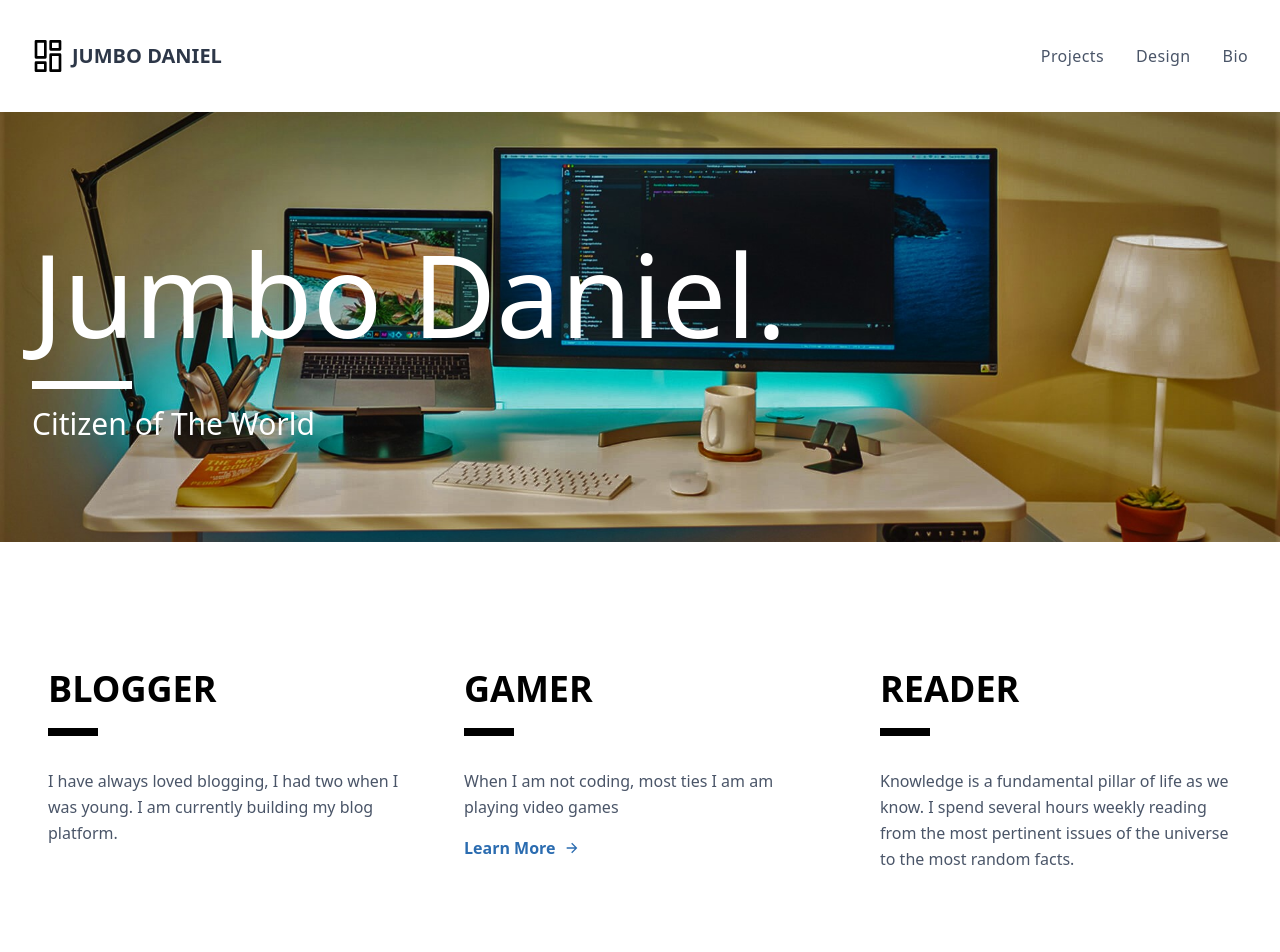
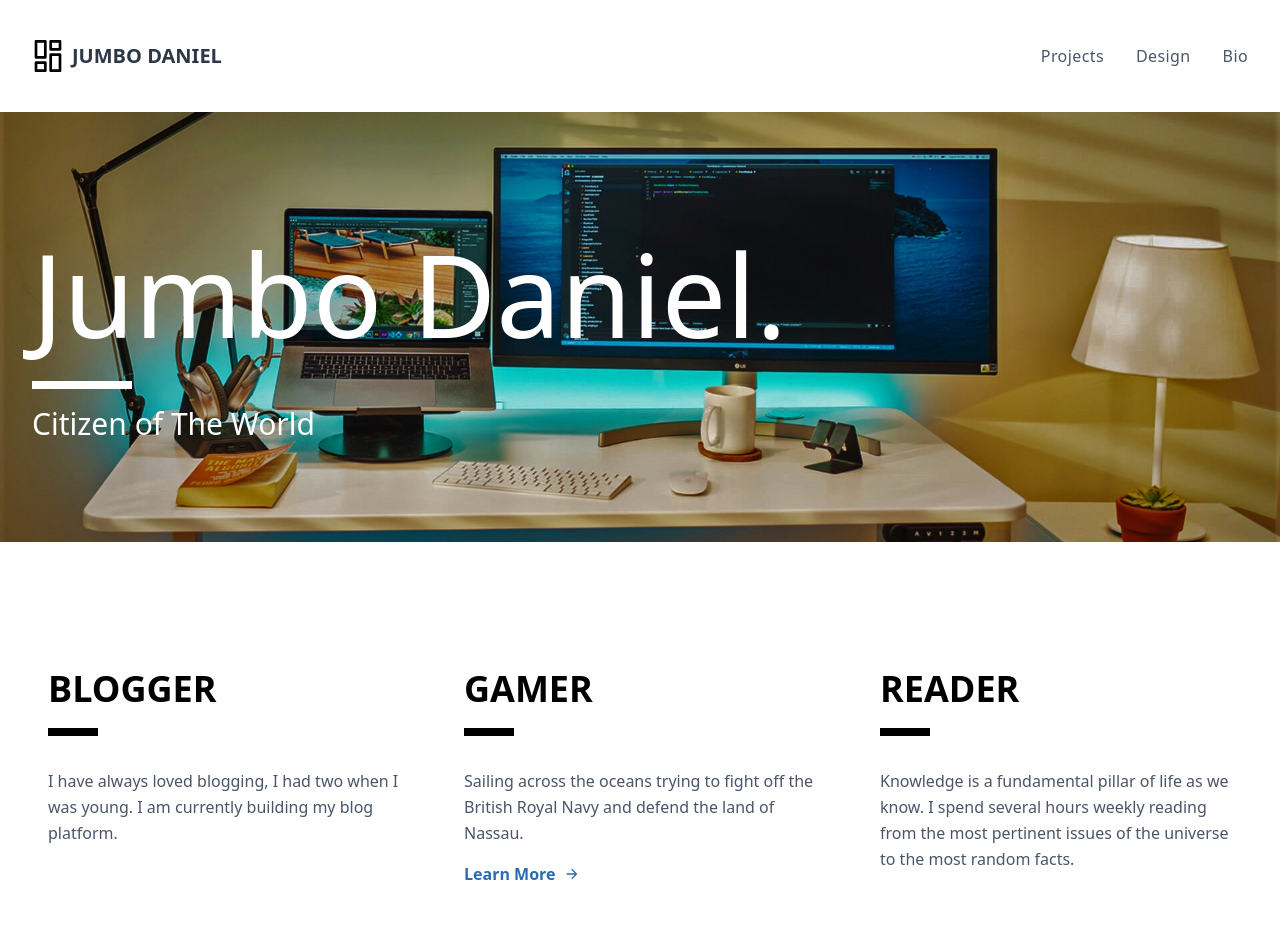
Before and after one commit to JumboDaniel/Portfolio, a React (Create React App) app: page / in a window 1280 px wide. Shown: the top 952 px of the page. Built offline with nearby package versions, Linux system fonts and the light colour scheme; a web font is replaced by a local one.

Commit message:
Updated the gamers pages

```diff
--- a/src/components/Gamer/gamer.js
+++ b/src/components/Gamer/gamer.js
@@ -18,7 +18,7 @@ const Gamer = () => {
               </h2>
               <p className="text-base text-gray-700 md:text-lg">
               FIFA fan boy turned PES entusiasst. I try to make time to play video games because they help me clear my head after a hectic day. When I finish up my blog I will post reviews of the games I play.
-              <br/> I am currently playing all Assassin creed Black Flag(I decided to play open world game after a friend recommended them).
+              <br/> Recently I decided to replay all the editions of the Assassin's Creed franchise (pre-2015), so no Origins or Oddessy.
               </p>
             </div>
             <div>
--- a/src/components/body.js
+++ b/src/components/body.js
@@ -37,7 +37,7 @@ const Body = () => {
                     <h2 className="mb-3 text-lg uppercase font-bold text-black lg:text-4xl title-font">Gamer
                     </h2>
                     <hr style={hrStyle} className= 'pb-8'/>
-                    <p className="mb-4 text-base leading-relaxed">When I am not coding, most ties I am am playing video games</p>
+                    <p className="mb-4 text-base leading-relaxed">Sailing across the oceans trying to fight off the British Royal Navy and defend the land of Nassau.</p>
                     <Link to="/gamer"
                         className="inline-flex items-center font-semibold text-blue-700 md:mb-2 lg:mb-0 hover:text-blue-400 ">
                         Learn More
```
